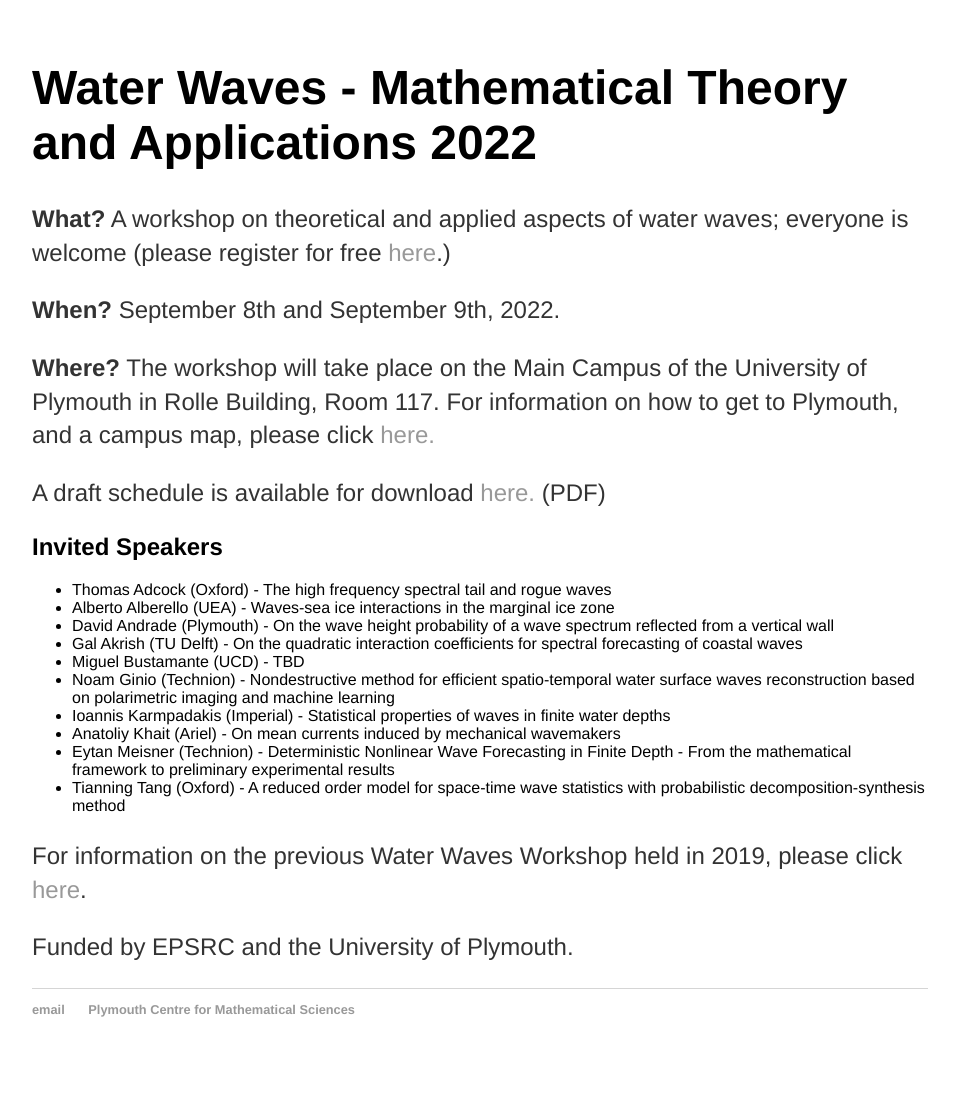
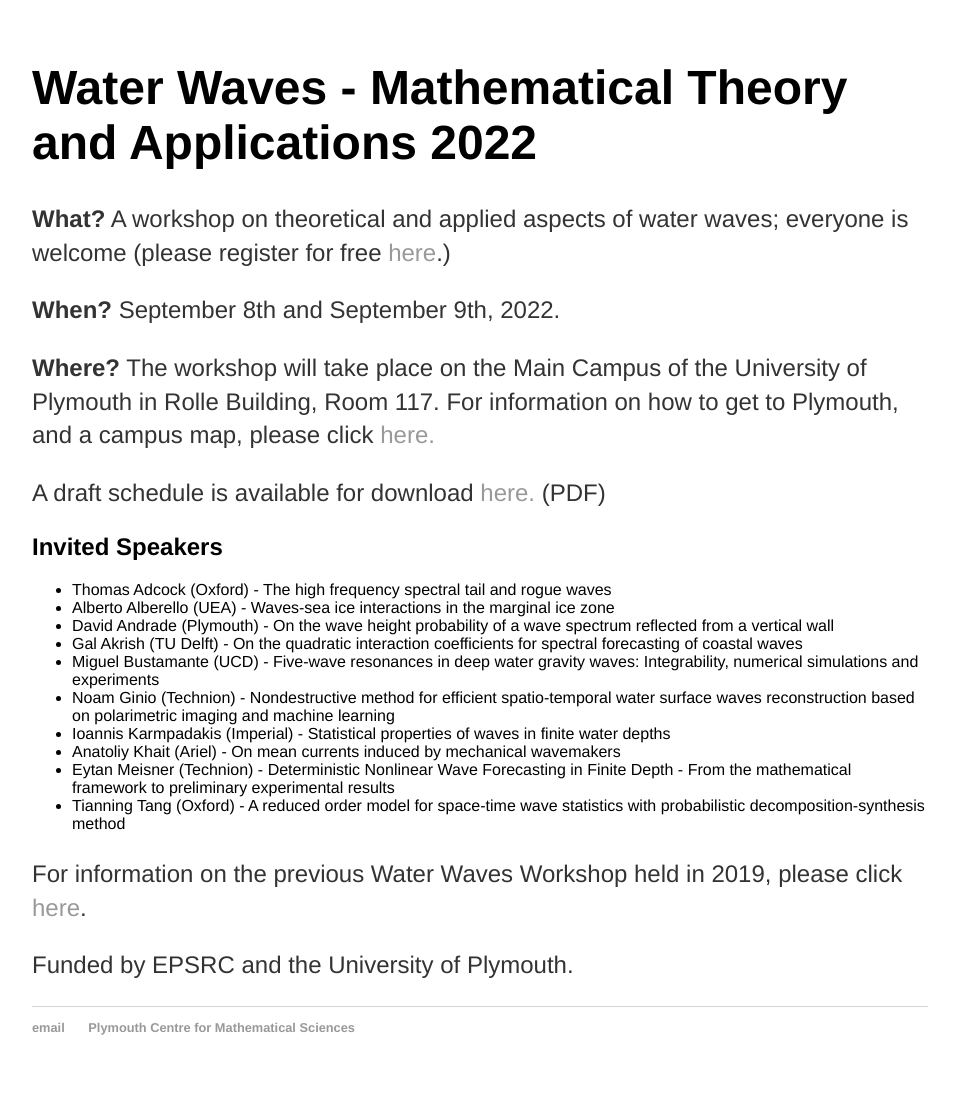
Before and after one commit to rstuhlmeier/rstuhlmeier.github.io, a Jekyll site: the page built from conferences/workshop2.html, in a window 1280 px wide. Shown: the whole page, without its empty margins (160-1115 px from the left). Built offline with Jekyll 4.4.1, drawn with Linux system fonts in a browser that asks for light colours.

Commit message:
Update workshop2.html

```diff
--- a/conferences/workshop2.html
+++ b/conferences/workshop2.html
@@ -18,7 +18,7 @@ title: Workshop Water Waves 2022 - Mathematical Theory and Applications
     <li>Alberto Alberello (UEA) - Waves-sea ice interactions in the marginal ice zone </li>
     <li>David Andrade (Plymouth) - On the wave height probability of a wave spectrum reflected from a vertical wall </li>
   <li>Gal Akrish (TU Delft) - On the quadratic interaction coefficients for spectral forecasting of coastal waves </li>
-  <li>Miguel Bustamante (UCD) - TBD</li>
+  <li>Miguel Bustamante (UCD) - Five-wave resonances in deep water gravity waves: Integrability, numerical simulations and experiments</li>
   <li>Noam Ginio (Technion) - Nondestructive method for efficient spatio-temporal water surface waves reconstruction based on polarimetric imaging and machine learning </li>
   <li>Ioannis Karmpadakis (Imperial) - Statistical properties of waves in finite water depths</li>
   <li>Anatoliy Khait (Ariel) - On mean currents induced by mechanical wavemakers </li>
```
